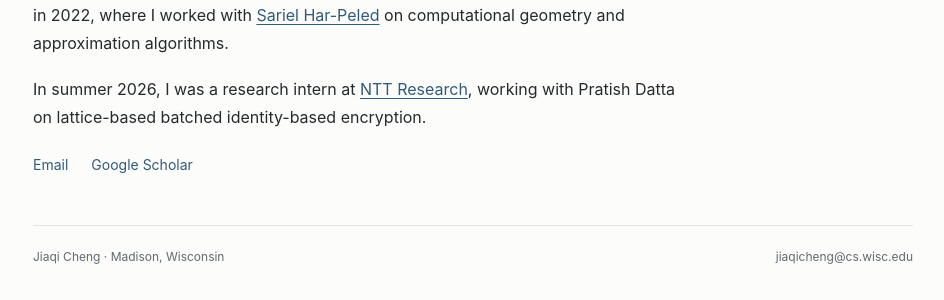
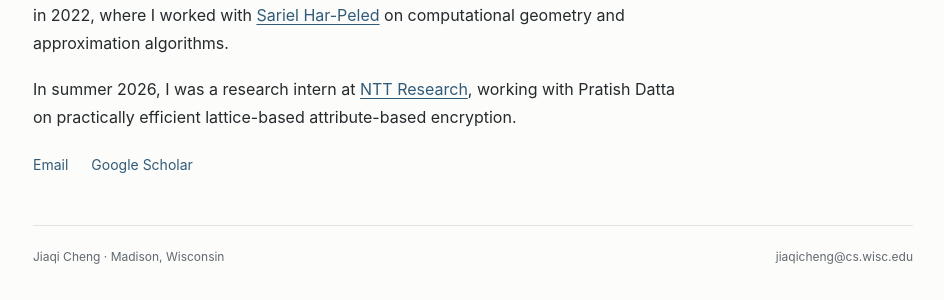
Before and after one commit to JackyCheng1999/JackyCheng1999.github.io, a Jekyll site: the page index.html, which Jekyll copies as it is, in a window 1280 px wide. Shown: the part 383-683 px from the top of the page, without its empty margins (167-1111 px from the left). Built offline with Jekyll 4.4.1, drawn with Linux system fonts in a browser that asks for light colours.

Commit message:
Generalize NTT internship research description

```diff
--- a/index.html
+++ b/index.html
@@ -29,7 +29,7 @@
           <div class="bio">
             <p>I am a Ph.D. student in computer science at the University of Wisconsin–Madison, advised by <a href="https://pages.cs.wisc.edu/~rishab/">Rishab Goyal</a>. My research focuses on cryptography, particularly proof systems and cryptographic protocols.</p>
             <p>I received my bachelor’s degree in computer science with highest honors from UIUC in 2022, where I worked with <a href="https://sarielhp.org/">Sariel Har-Peled</a> on computational geometry and approximation algorithms.</p>
-            <p>In summer 2026, I was a research intern at <a href="https://cis.ntt-research.com/">NTT Research</a>, working with Pratish Datta on lattice-based batched identity-based encryption.</p>
+            <p>In summer 2026, I was a research intern at <a href="https://cis.ntt-research.com/">NTT Research</a>, working with Pratish Datta on practically efficient lattice-based attribute-based encryption.</p>
             <ul class="profile-links" aria-label="Contact and profiles">
               <li><a href="mailto:jiaqicheng@cs.wisc.edu">Email</a></li>
               <li><a href="https://scholar.google.com/citations?user=SZ4sYBwAAAAJ&amp;hl=en">Google Scholar</a></li>
```
